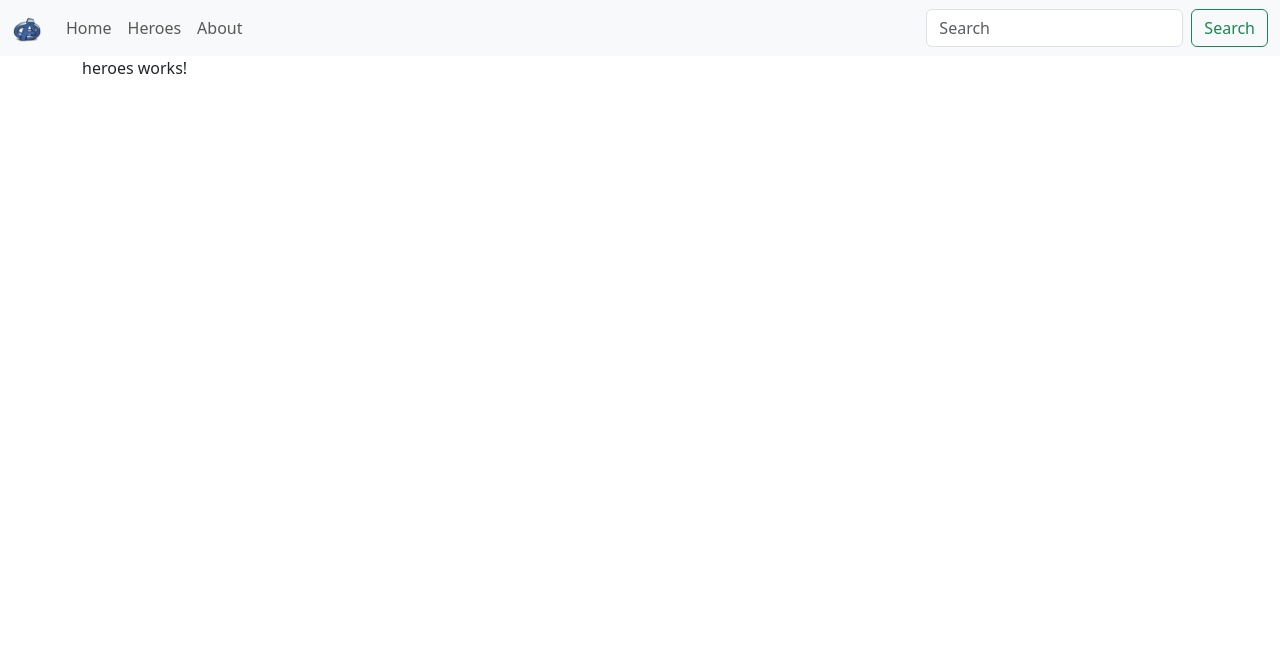
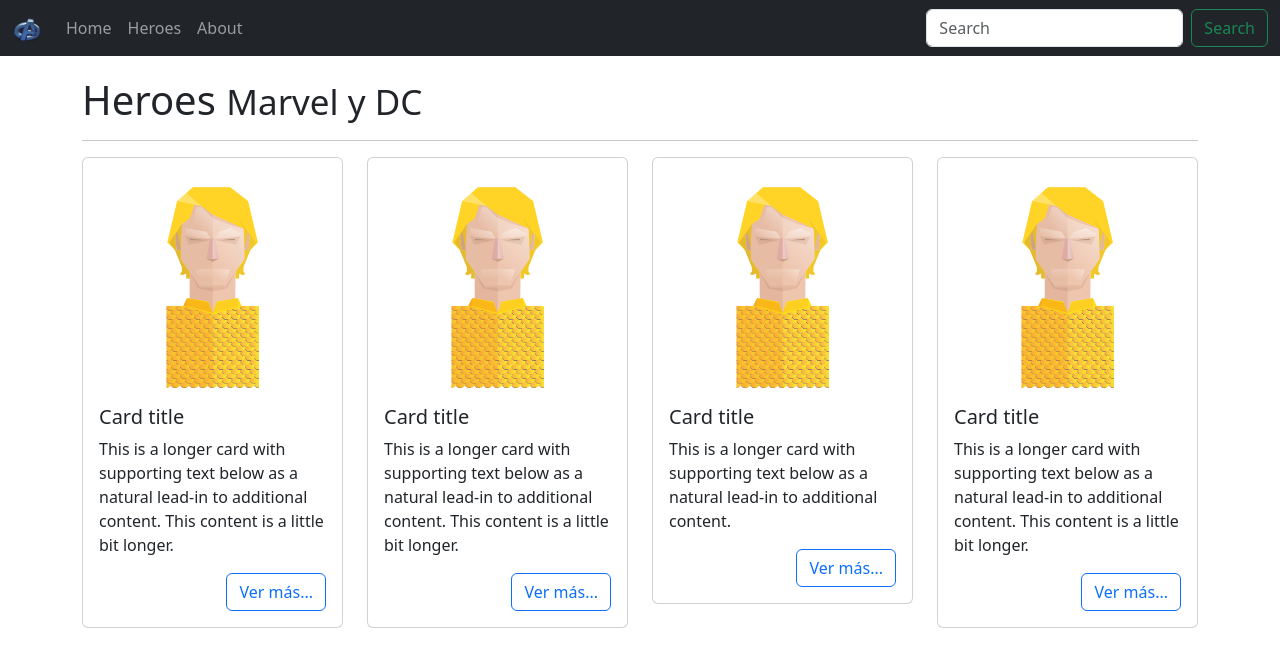
Before and after one commit to Mario-Fernando24/angulas_span, an Angular app: page /heroes in a window 1280 px wide. Shown: the top 666 px of the page. Built offline with nearby package versions, Linux system fonts and the light colour scheme.

Commit message:
card of heroes

```diff
--- a/src/app/app.component.html
+++ b/src/app/app.component.html
@@ -1,5 +1,5 @@
 <app-navbar></app-navbar>
-<div class="container">
+<div class="container main-container">
 
     <router-outlet>
 
--- a/src/app/components/about/about.component.html
+++ b/src/app/components/about/about.component.html
@@ -1 +1,4 @@
-<p>about works!</p>
+<h1 class="animated fadeIn fast">Sobre commit</h1>
+<hr>
+<p class="animated fadeIn">Lorem, ipsum dolor sit amet consectetur adipisicing elit. Suscipit, tempore quis. Atque accusantium ipsum deleniti inventore corporis. Veritatis perferendis ratione consectetur illum nulla, odio atque earum ab, nisi deleniti doloremque.
+</p>
--- a/src/app/components/heroes/heroes.component.html
+++ b/src/app/components/heroes/heroes.component.html
@@ -1 +1,66 @@
-<p>heroes works!</p>
+<h1>Heroes <small>Marvel y DC</small></h1>
+<hr>
+
+
+<div class="row row-cols-1 row-cols-md-4 g-4">
+    <div class="col">
+        <div class="card">
+            <img src="assets/img/aquaman.png" class="card-img-top" alt="...">
+            <div class="card-body">
+                <h5 class="card-title">Card title</h5>
+                <p class="card-text">This is a longer card with supporting text below as a natural lead-in to additional
+                    content. This content is a little bit longer.</p>
+                <div class="d-flex justify-content-end">
+                    <button type="button" class="btn btn-outline-primary btn-block">
+                        Ver más...
+                    </button>
+                </div>
+            </div>
+        </div>
+    </div>
+    <div class="col">
+        <div class="card">
+            <img src="assets/img/aquaman.png" class="card-img-top" alt="...">
+            <div class="card-body">
+                <h5 class="card-title">Card title</h5>
+                <p class="card-text">This is a longer card with supporting text below as a natural lead-in to additional
+                    content. This content is a little bit longer.</p>
+               <div class="d-flex justify-content-end">
+                    <button type="button" class="btn btn-outline-primary btn-block">
+                        Ver más...
+                    </button>
+                </div>
+            </div>
+        </div>
+    </div>
+    <div class="col">
+        <div class="card">
+            <img src="assets/img/aquaman.png" class="card-img-top" alt="...">
+            <div class="card-body">
+                <h5 class="card-title">Card title</h5>
+                <p class="card-text">This is a longer card with supporting text below as a natural lead-in to additional
+                    content.</p>
+               <div class="d-flex justify-content-end">
+                    <button type="button" class="btn btn-outline-primary btn-block">
+                        Ver más...
+                    </button>
+                </div>
+            </div>
+        </div>
+    </div>
+    <div class="col">
+        <div class="card">
+            <img src="assets/img/aquaman.png" class="card-img-top" alt="...">
+            <div class="card-body">
+                <h5 class="card-title">Card title</h5>
+                <p class="card-text">This is a longer card with supporting text below as a natural lead-in to additional
+                    content. This content is a little bit longer.</p>
+               <div class="d-flex justify-content-end">
+                    <button type="button" class="btn btn-outline-primary btn-block">
+                        Ver más...
+                    </button>
+                </div>
+            </div>
+        </div>
+    </div>
+</div>
--- a/src/app/components/home/home.component.html
+++ b/src/app/components/home/home.component.html
@@ -1,9 +1,9 @@
 
-<div class="jumbotron jumbotron-fluid">
+<div class="jumbotron jumbotron-fluid animated fadeIn fast">
 <div class="container">
 
     <h1 class="display-3">commit app</h1>
-    <p class="lead">This example is a quick exercise to illustrate how fixed to top navbar works. As you scroll, it will remain fixed to the top of your browser’s viewport.</p>
+    <p class="lead">This example is a quick  exercise to illustrate how fixed to top navbar works. As you scroll, it will remain fixed to the top of your browser’s viewport.</p>
   </div>
 
 </div>
--- a/src/app/components/shared/navbar/navbar.component.html
+++ b/src/app/components/shared/navbar/navbar.component.html
@@ -1,4 +1,4 @@
-<nav class="navbar navbar-expand-lg navbar-light bg-light">
+<nav class="navbar navbar-expand-lg navbar-dark bg-dark">
   <div class="container-fluid">
     <a class="navbar-brand" href="#">
       <img src="assets/img/A-64.png" alt="" width="30" height="24">
@@ -8,13 +8,13 @@
     </button>
     <div class="collapse navbar-collapse" id="navbarSupportedContent">
       <ul class="navbar-nav me-auto mb-2 mb-lg-0">
-        <li class="nav-item">
+        <li class="nav-item" routerLinkActive="active">
           <a class="nav-link" [routerLink]="['home']">Home</a>
         </li>
-        <li class="nav-item">
+        <li class="nav-item" routerLinkActive="active">
           <a class="nav-link" [routerLink]="['heroes']">Heroes</a>
         </li>
-        <li class="nav-item">
+        <li class="nav-item" routerLinkActive="active">
           <a class="nav-link" [routerLink]="['about']">About</a>
         </li>
       </ul>
--- a/src/styles.css
+++ b/src/styles.css
@@ -1 +1,37 @@
-/* You can add global styles to this file, and also import other style files */
+body{
+   padding-bottom: 50px;
+}
+
+.main-container{
+    margin-top: 20px;
+}
+
+/*    ANIMACIÓN */
+
+.animated {
+  -webkit-animation-duration: 1s;
+  animation-duration: 1s;
+  -webkit-animation-fill-mode: both;
+  animation-fill-mode: both;
+}
+
+.fast {
+  -webkit-animation-duration: 0.4s;
+  animation-duration: 0.4s;
+  -webkit-animation-fill-mode: both;
+  animation-fill-mode: both;
+}
+
+@keyframes fadeIn {
+  from {
+    opacity: 0;
+  }
+
+  to {
+    opacity: 1;
+  }
+}
+
+.fadeIn {
+  animation-name: fadeIn;
+}
```
